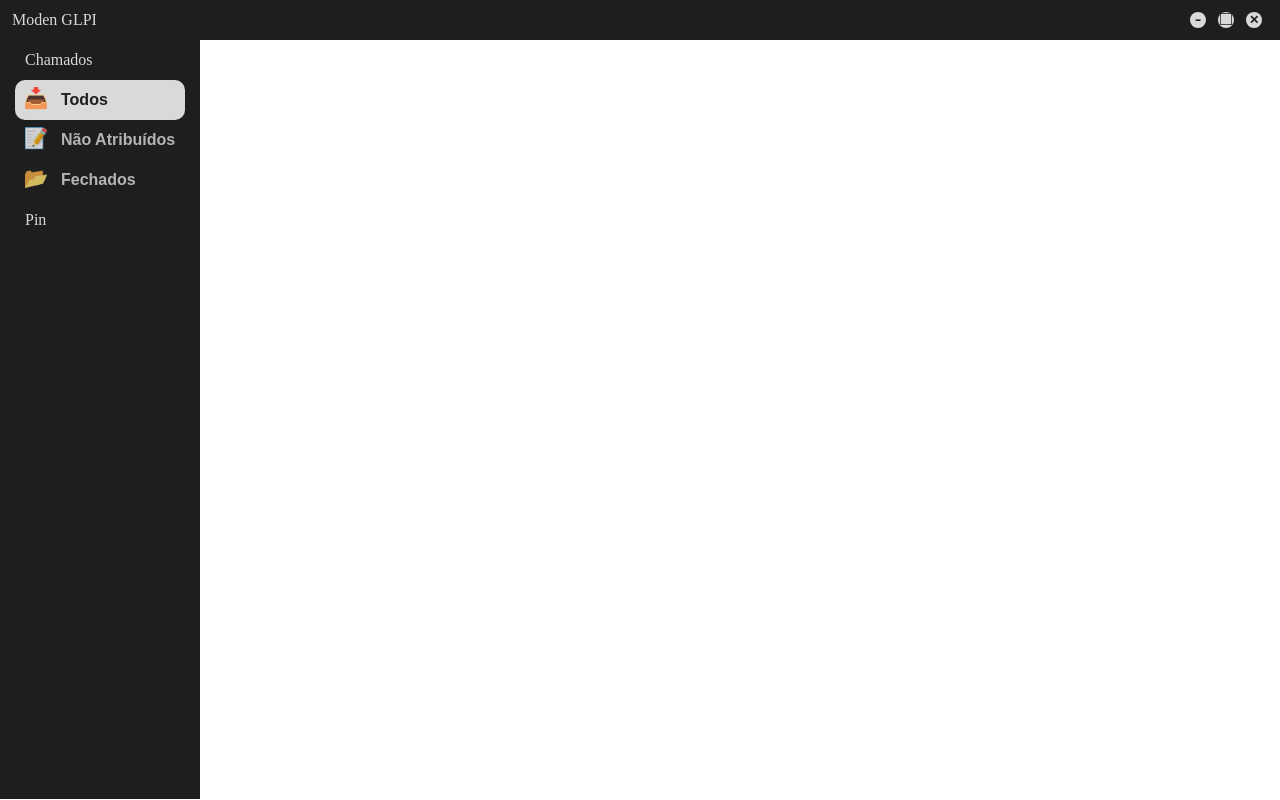
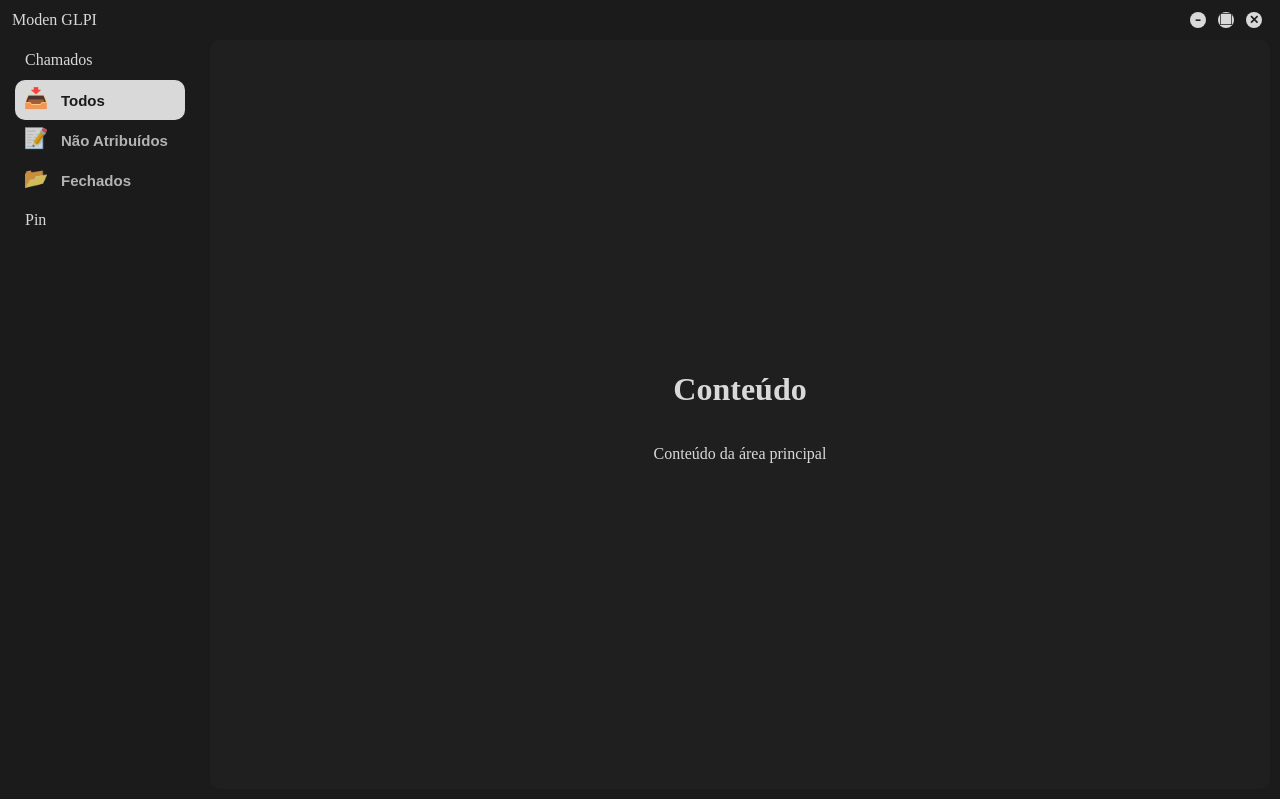
Before and after one commit to MidoriAKA/NewG, a React app: page / in a window 1280 px wide. Built offline with nearby package versions, Linux system fonts and the light colour scheme.

Commit message:
:sparkles: : Implement main area view

```diff
--- a/src/web/App.tsx
+++ b/src/web/App.tsx
@@ -2,12 +2,22 @@ import React from 'react';
 import './App.css';
 import { TitleBarView } from './components/TitleBar/TitleBarView';
 import { SidemenuView } from './components/SideMenu/SideMenuView';
+import { MainAreaView } from './components/MainArea/MainAreaView';
 
 export const App = () => {
     return (
         <>
             <TitleBarView />
-            <SidemenuView />
+            <div
+                style={{
+                    display: 'flex',
+                    flexDirection: 'row',
+                    height: '100vh-41px',
+                }}
+            >
+                <SidemenuView />
+                <MainAreaView />
+            </div>
         </>
     );
 };
--- a/src/web/components/MainArea/MainAreaView.tsx
+++ b/src/web/components/MainArea/MainAreaView.tsx
@@ -0,0 +1,20 @@
+import * as style from "@styles/components/MainArea/MainArea";
+
+export const MainAreaView = () => {
+  return (
+    <>
+      <div
+        className="main-area"
+        css={style.Root}
+      >
+        <div
+          className="main-area__content"
+          css={style.Container}
+        >
+          <h1>Conteúdo</h1>
+          <p>Conteúdo da área principal</p>
+        </div>
+      </div>
+    </>
+  );
+};
--- /dev/null
+++ b/src/web/styles/components/MainArea/MainArea.ts
@@ -0,0 +1,18 @@
+import { css, SerializedStyles } from "@emotion/react";
+import * as theme from "@styles/root";
+
+export const Root: SerializedStyles = css({
+  backgroundColor: theme.Colors.black,
+  display: "flex",
+  width: "calc(100vw - 220px)",
+  padding: "0 10px 10px 10px",
+});
+export const Container: SerializedStyles = css({
+  ...theme.BGGrey,
+  ...theme.VerticalCenter,
+  flexDirection: "column",
+  width: "100%",
+  height: "100%",
+  borderRadius: "10px",
+  overflow: "hide",
+});
--- a/src/web/styles/components/SideMenu/SideMenu.ts
+++ b/src/web/styles/components/SideMenu/SideMenu.ts
@@ -53,6 +53,6 @@ export const ItemIcon: SerializedStyles = css({
   }
 });
 export const ItemText: SerializedStyles = css({
-  fontSize: "16px",
+  fontSize: "15px",
   fontWeight: "bold"
 });
--- a/src/web/styles/root.ts
+++ b/src/web/styles/root.ts
@@ -1,12 +1,14 @@
 export const Colors = {
-  black: "#1e1e1e",
+  black: "#1b1b1b",
+  grey: "#1f1f1f",
   white: "#d9d9d9",
   green: "#3bc73b",
   red: "#f66b59",
   yellow: "#f8bf28"
 };
 export const ColorsRGB = {
-  black: "30, 30, 30",
+  black: "24, 24, 24",
+  grey: "31,31,31",
   white: "217, 217, 217",
   green: "59, 199, 59",
   red: "246, 107, 89",
@@ -14,12 +16,16 @@ export const ColorsRGB = {
 };
 
 export const BGBlack = {
-  backgroundColor: "#1e1e1e",
-  color: "#d9d9d9",
+  backgroundColor: Colors.black,
+  color: Colors.white,
+};
+export const BGGrey = {
+  backgroundColor: Colors.grey,
+  color: Colors.white,
 };
 export const BGWhite = {
-  backgroundColor: "#d9d9d9",
-  color: "#1e1e1e",
+  backgroundColor: Colors.white,
+  color: Colors.black,
 };
 export const HorizontalCenter = {
   display: "flex",
```
Also changed, not shown: src/web/components/MainArea/MainAreaViewModel.tsx (deleted), 2 other files (tests, documents, lock files or other folders).
